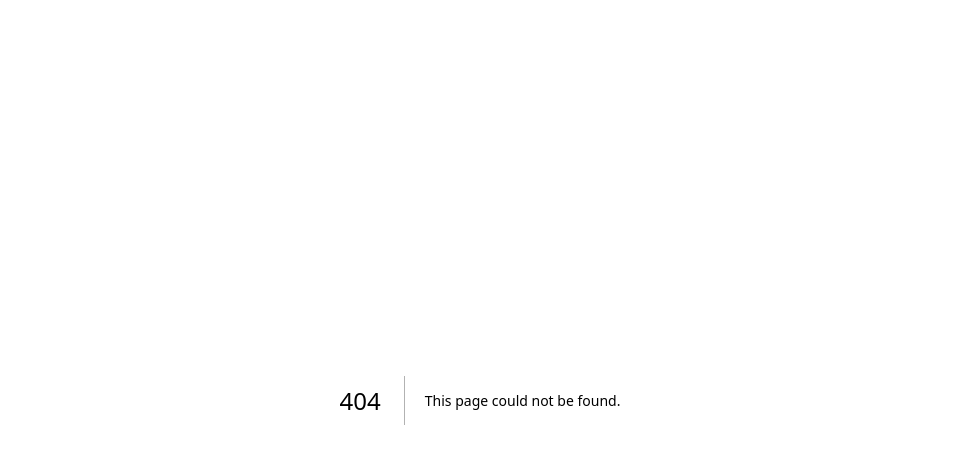
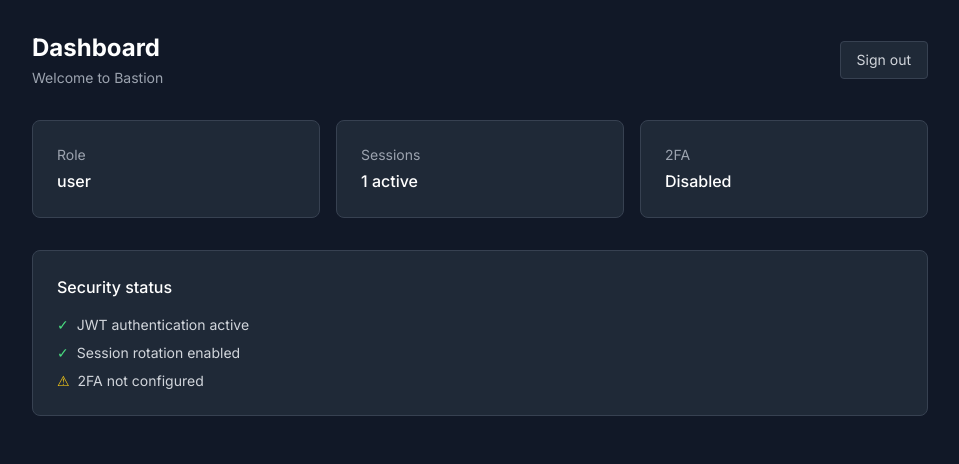
Before and after one commit to cauaalvs-dev/bastion, a Next.js app: page /dashboard in a window 1280 px wide. Before the commit this address had no page. Shown: the top 464 px of the page, without its empty margins (160-1119 px from the left). Built offline with nearby package versions, Linux system fonts and the light colour scheme.

Commit message:
feat: add dashboard page

```diff
--- /dev/null
+++ b/app/dashboard/page.tsx
@@ -0,0 +1,53 @@
+export default function DashboardPage() {
+  return (
+    <main className="min-h-screen bg-gray-900 p-8">
+      <div className="max-w-4xl mx-auto">
+        <div className="flex items-center justify-between mb-8">
+          <div>
+            <h1 className="text-2xl font-bold text-white">Dashboard</h1>
+            <p className="text-gray-400 text-sm mt-1">Welcome to Bastion</p>
+          </div>
+          <a
+            href="/api/auth/logout"
+            className="px-4 py-2 bg-gray-800 hover:bg-gray-700 text-gray-300 text-sm rounded border border-gray-700 transition-colors"
+          >
+            Sign out
+          </a>
+        </div>
+
+        <div className="grid grid-cols-1 md:grid-cols-3 gap-4 mb-8">
+          <div className="bg-gray-800 rounded-lg border border-gray-700 p-6">
+            <p className="text-gray-400 text-sm">Role</p>
+            <p className="text-white font-medium mt-1">user</p>
+          </div>
+          <div className="bg-gray-800 rounded-lg border border-gray-700 p-6">
+            <p className="text-gray-400 text-sm">Sessions</p>
+            <p className="text-white font-medium mt-1">1 active</p>
+          </div>
+          <div className="bg-gray-800 rounded-lg border border-gray-700 p-6">
+            <p className="text-gray-400 text-sm">2FA</p>
+            <p className="text-white font-medium mt-1">Disabled</p>
+          </div>
+        </div>
+
+        <div className="bg-gray-800 rounded-lg border border-gray-700 p-6">
+          <h2 className="text-white font-medium mb-4">Security status</h2>
+          <div className="flex flex-col gap-2">
+            <div className="flex items-center gap-2">
+              <span className="text-green-400 text-sm">✓</span>
+              <span className="text-gray-300 text-sm">JWT authentication active</span>
+            </div>
+            <div className="flex items-center gap-2">
+              <span className="text-green-400 text-sm">✓</span>
+              <span className="text-gray-300 text-sm">Session rotation enabled</span>
+            </div>
+            <div className="flex items-center gap-2">
+              <span className="text-yellow-400 text-sm">⚠</span>
+              <span className="text-gray-300 text-sm">2FA not configured</span>
+            </div>
+          </div>
+        </div>
+      </div>
+    </main>
+  )
+}
```
